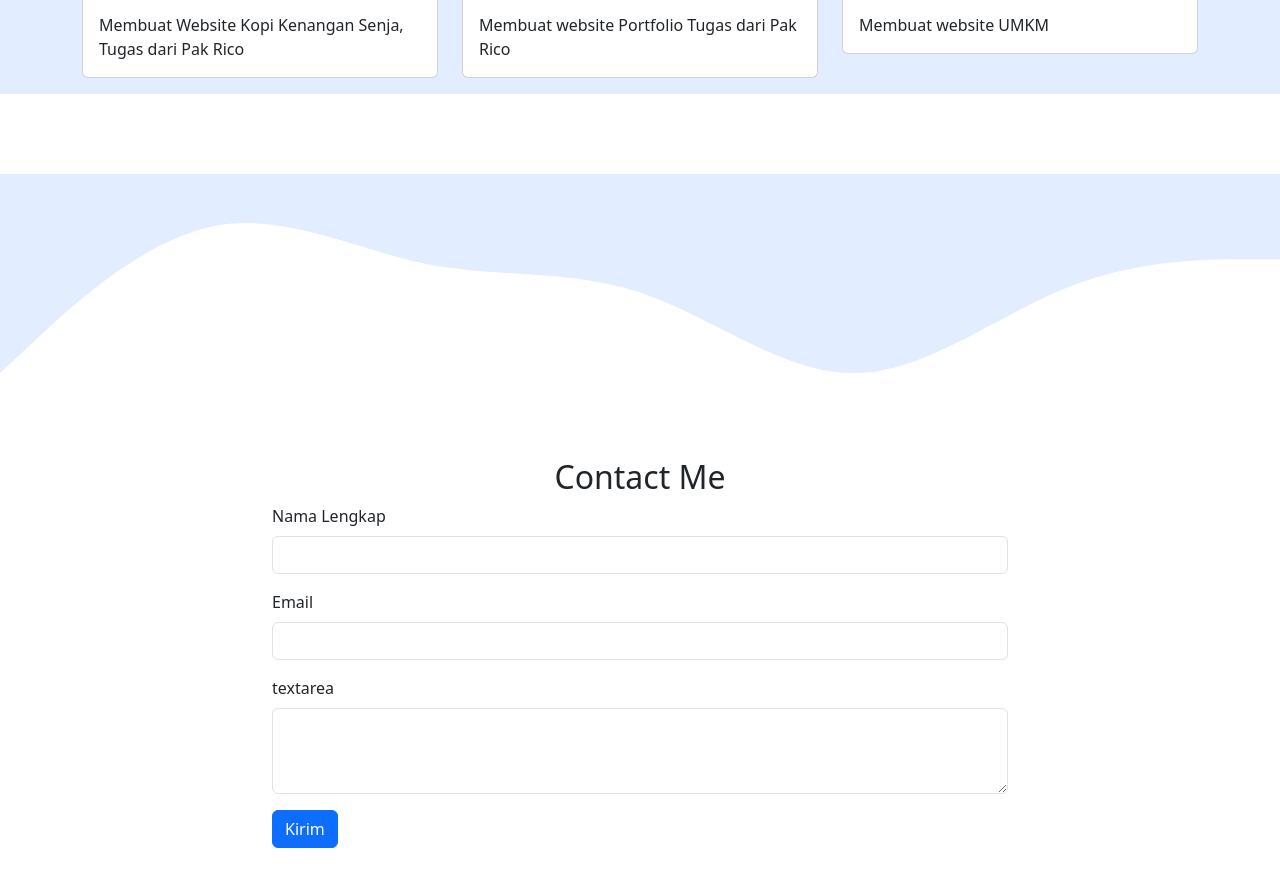
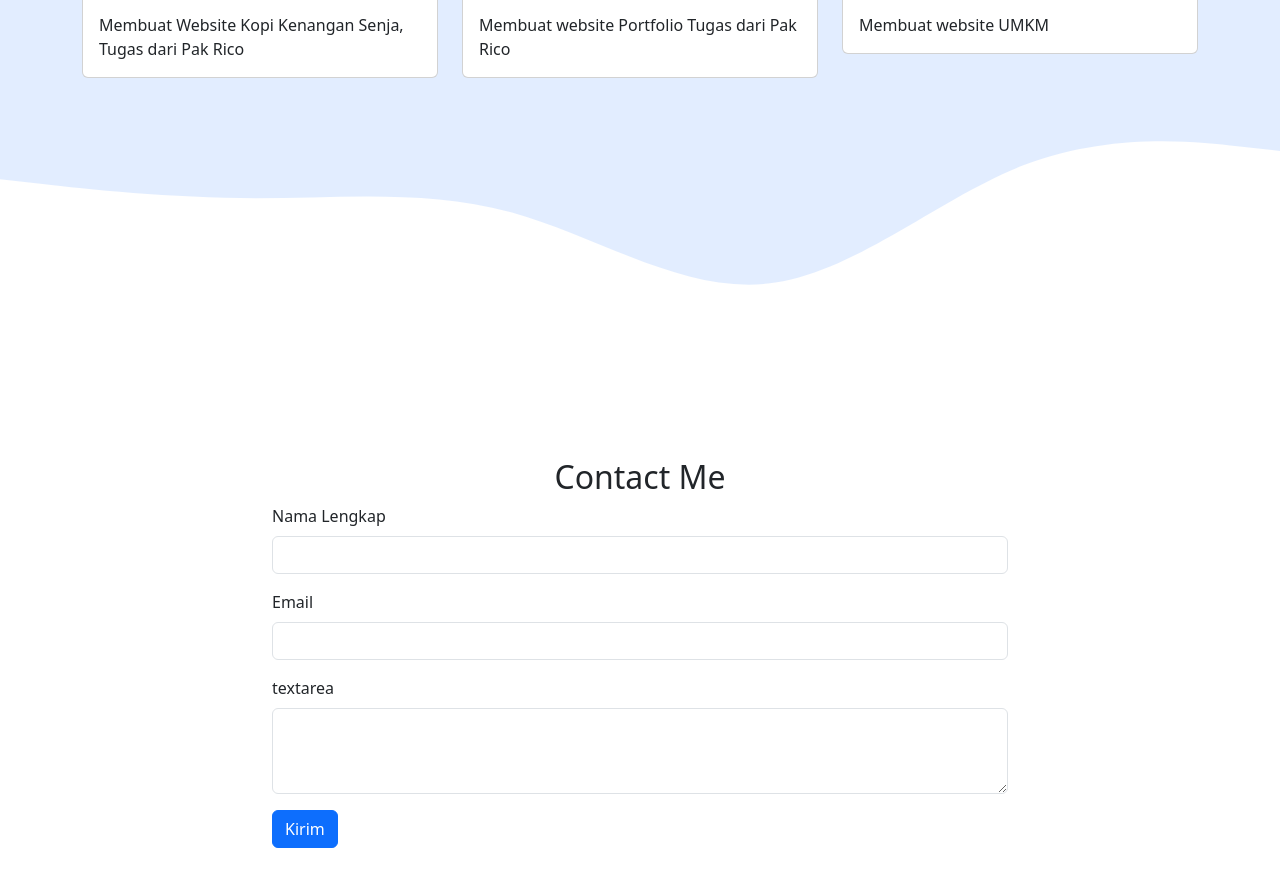
Before and after one commit to Azafarira/Website-Portfolio, a plain HTML site: page index.html in a window 1280 px wide. Shown: the part 1986-2872 px from the top of the page. Drawn offline with nearby package versions, Linux system fonts and the light colour scheme.

Commit message:
memperbaiki gelombang pada contact section

```diff
--- a/index.html
+++ b/index.html
@@ -123,18 +123,12 @@
           </div>
         </div>
       </div>
+      <svg xmlns="http://www.w3.org/2000/svg" viewBox="0 0 1440 320"><path fill="#ffff" fill-opacity="1" d="M0,96L48,101.3C96,107,192,117,288,117.3C384,117,480,107,576,133.3C672,160,768,224,864,213.3C960,203,1056,117,1152,80C1248,43,1344,53,1392,58.7L1440,64L1440,320L1392,320C1344,320,1248,320,1152,320C1056,320,960,320,864,320C768,320,672,320,576,320C480,320,384,320,288,320C192,320,96,320,48,320L0,320Z"></path></svg>
     </section>
     <!-- akhir projects -->
 
     <!-- contact -->
     <section id="contact">
-      <svg xmlns="http://www.w3.org/2000/svg" viewBox="0 0 1440 320">
-        <path
-          fill="#e2edff"
-          fill-opacity="10"
-          d="M0,224L40,186.7C80,149,160,75,240,58.7C320,43,400,85,480,101.3C560,117,640,107,720,133.3C800,160,880,224,960,224C1040,224,1120,160,1200,128C1280,96,1360,96,1400,96L1440,96L1440,0L1400,0C1360,0,1280,0,1200,0C1120,0,1040,0,960,0C880,0,800,0,720,0C640,0,560,0,480,0C400,0,320,0,240,0C160,0,80,0,40,0L0,0Z"
-        ></path>
-      </svg>
       <div class="container mb-5">
         <div class="row text-center">
           <div class="col">
```
